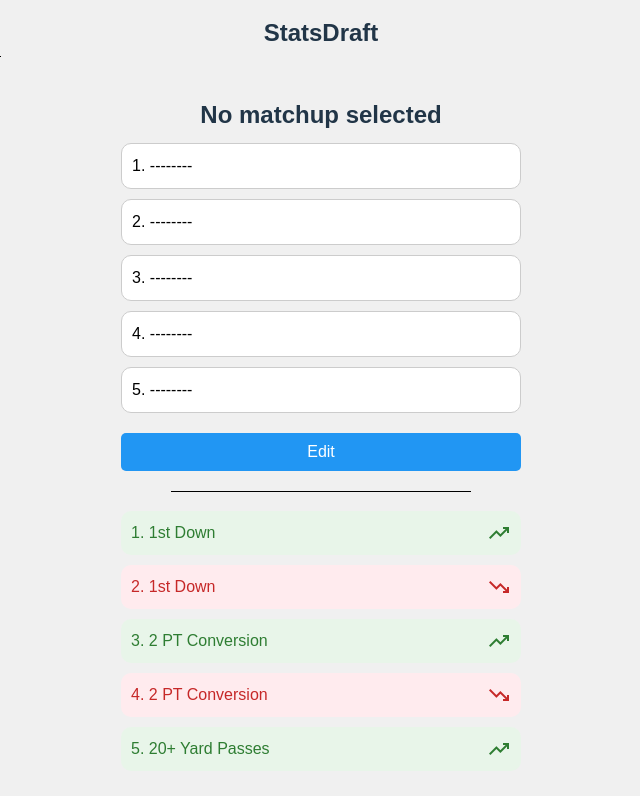
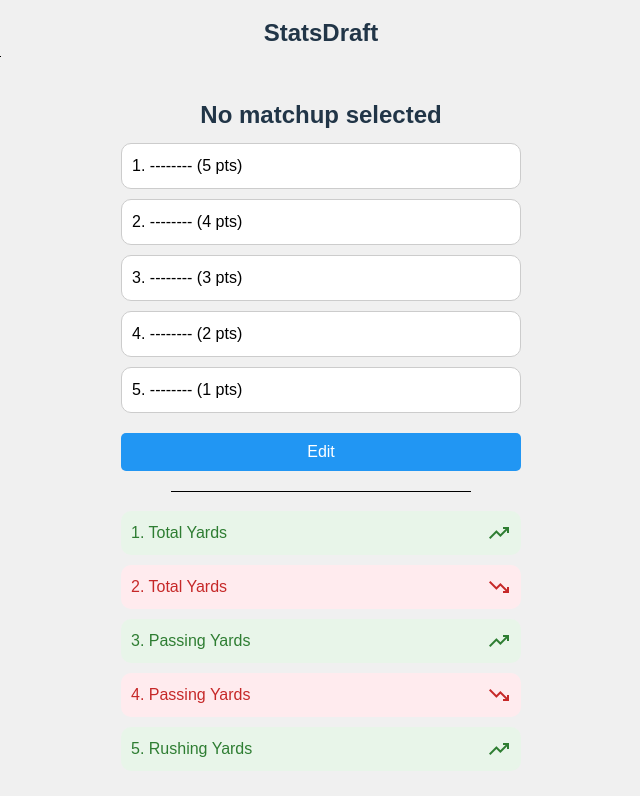
Before and after one commit to trevorbdev/statsdraft-sim, a React (Vite) app: page /picking_stats in a window 1280 px wide. Shown: the top 796 px of the page, without its empty margins (319-959 px from the left). Built offline with nearby package versions, Linux system fonts and the light colour scheme.

Commit message:
first, second page working; successfully passing aggregrated picks to SImulatedGame; no logic implemented

```diff
--- a/src/App.jsx
+++ b/src/App.jsx
@@ -1,6 +1,7 @@
 import React, { useState } from 'react';
 import { BrowserRouter as Router, Route, Routes, useNavigate } from 'react-router-dom';
 import StatsSelection from './StatsSelection';
+import SimulatedGame from './SimulatedGame';
 
 const matchups = [
   "2019 Chiefs vs 2023 Chiefs",
@@ -117,6 +118,7 @@
       <Routes>
         <Route path="/" element={<AppContent />} />
         <Route path="/picking_stats" element={<StatsSelection />} />
+        <Route path="/simulated_game" element={<SimulatedGame />} />
       </Routes>
     </Router>
   );
--- /dev/null
+++ b/src/SimulatedGame.jsx
@@ -0,0 +1,30 @@
+import React from 'react';
+import { useLocation } from 'react-router-dom';
+
+const SimulatedGame = () => {
+  const location = useLocation();
+  const gameData = location.state;
+
+  return (
+    <div style={{
+      fontFamily: 'Arial, sans-serif',
+      padding: '20px',
+      maxWidth: '800px',
+      margin: '0 auto',
+    }}>
+      <h1>Simulated Game</h1>
+      <h2>{gameData["Teams Playing"]}</h2>
+      <h3>Selected Stats:</h3>
+      <ul>
+        {Object.entries(gameData["Stats Selected"]).map(([key, value]) => (
+          <li key={key}>
+            {value.stat} - {value.stats_more ? 'More' : 'Less'}
+          </li>
+        ))}
+      </ul>
+      <pre>{JSON.stringify(gameData, null, 2)}</pre>
+    </div>
+  );
+};
+
+export default SimulatedGame;
--- a/src/StatsSelection.jsx
+++ b/src/StatsSelection.jsx
@@ -1,13 +1,22 @@
 import React, { useState, useEffect } from 'react';
-import { useLocation } from 'react-router-dom';
+import { useLocation, useNavigate } from 'react-router-dom';
 
 const StatsSelection = () => {
   const location = useLocation();
+  const navigate = useNavigate();
   const { matchup } = location.state || {};
 
   const statCategories = [
-    '1st Down', '2 PT Conversion', '20+ Yard Passes',
-    '3rd Down %', '40+ Yard Passes'
+    'Total Yards',
+    'Passing Yards',
+    'Rushing Yards',
+    '3rd Down Efficiency',
+    'Turnovers',
+    'Sacks',
+    'Field Goals Made',
+    'Punts',
+    'Time of Possession',
+    'Penalties'
   ];
 
   const [selectedStats, setSelectedStats] = useState(Array(5).fill(null));
@@ -37,6 +46,25 @@
 
   const toggleEditMode = () => {
     setIsEditMode(!isEditMode);
+  };
+
+  const handlePlayClick = () => {
+    const statsData = {
+      "Teams Playing": matchup,
+      "Stats Selected": {}
+    };
+
+    selectedStats.forEach((statIndex, index) => {
+      if (statIndex !== null) {
+        statsData["Stats Selected"][index + 1] = {
+          "stat": statCategories[Math.floor(statIndex / 2)],
+          "stats_more": statIndex % 2 === 0 ? 1 : 0,
+          "points": 5 - index // Assigns 5 points to the first stat, 4 to the second, and so on
+        };
+      }
+    });
+
+    navigate('/simulated_game', { state: statsData });
   };
 
   const iconStyle = {
@@ -110,7 +138,7 @@
               justifyContent: 'space-between',
             }}
           >
-            <div>{index + 1}. {statIndex !== null ? statCategories[Math.floor(statIndex / 2)] : '--------'}</div>
+            <div>{index + 1}. {statIndex !== null ? statCategories[Math.floor(statIndex / 2)] : '--------'} ({5 - index} pts)</div>
             {statIndex !== null && (
               <div style={{ display: 'flex', alignItems: 'center' }}>
                 <span style={iconStyle}>
@@ -204,8 +232,9 @@
         ])}
       </div>
 
-      {allStatsSelected && (
+      {allStatsSelected && !isEditMode && (
         <button
+          onClick={handlePlayClick}
           style={{
             position: 'fixed',
             bottom: '20px',
```
